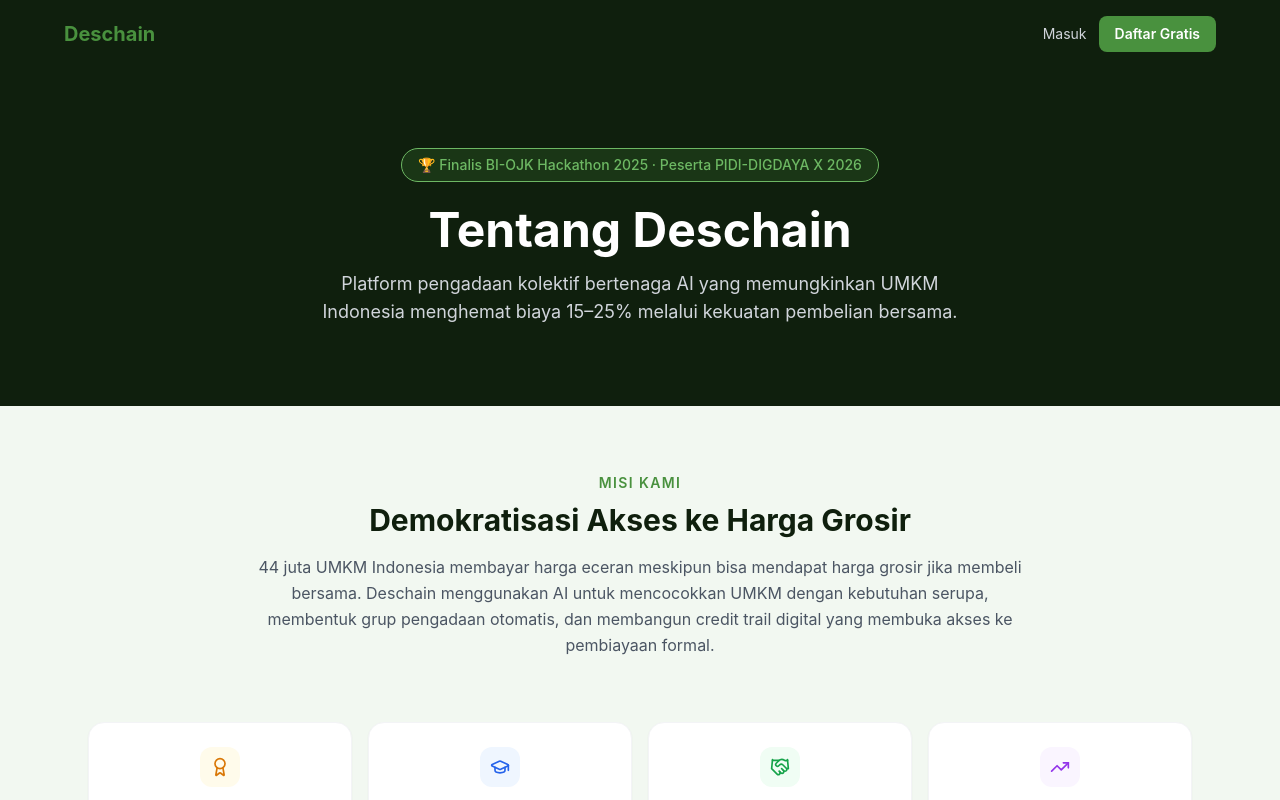
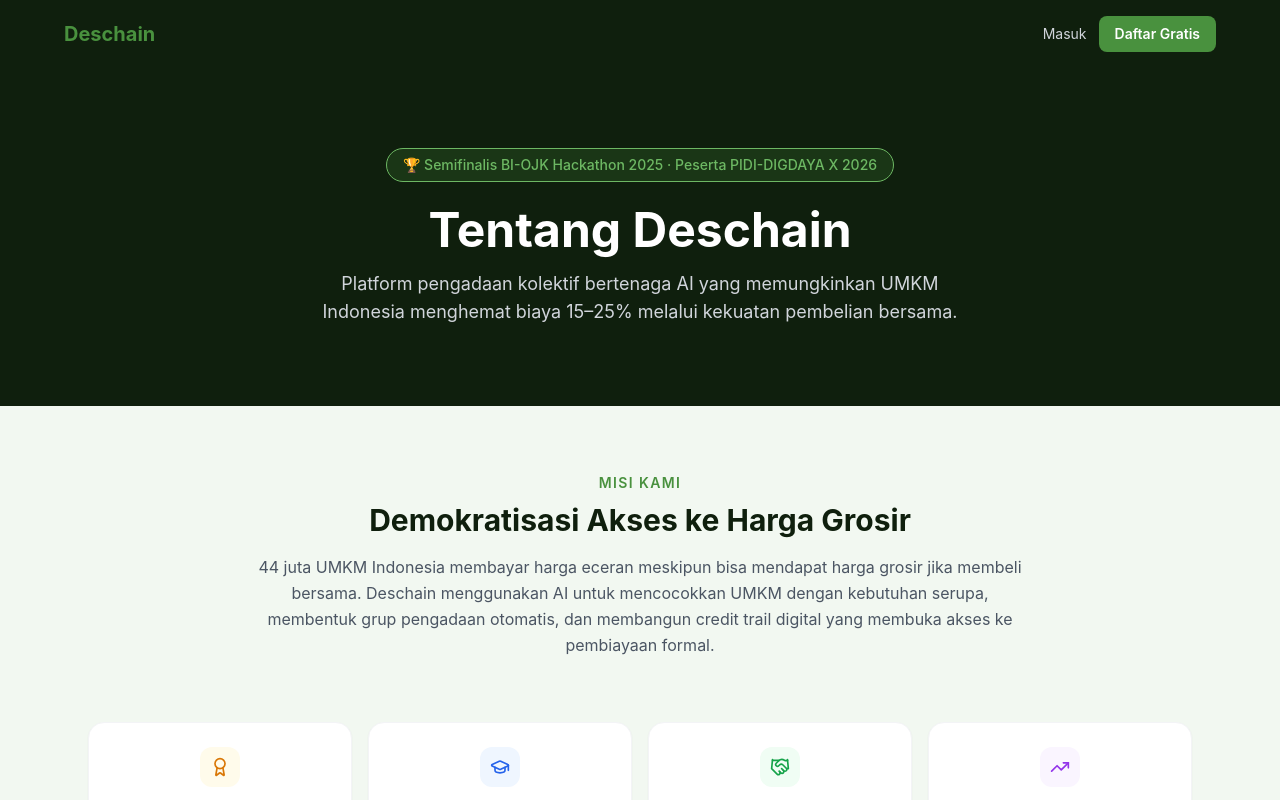
Before and after one commit to khalid200704/deschain-v2, a React (Vite) app in the folder frontend/: page /about in a window 1280 px wide. Shown: the top 800 px of the page. Built offline with nearby package versions, Linux system fonts and the light colour scheme; no server answers.

Commit message:
fix: BI-OJK 2025 semifinalis bukan finalis

```diff
--- a/frontend/src/pages/About.jsx
+++ b/frontend/src/pages/About.jsx
@@ -79,7 +79,7 @@
 ]
 
 const ACHIEVEMENTS = [
-  { icon: Award,       iconCls: 'text-amber-600 bg-amber-50',  label: 'BI-OJK Hackathon 2025', desc: 'Finalis · Kategori Fintech UMKM' },
+  { icon: Award,       iconCls: 'text-amber-600 bg-amber-50',  label: 'BI-OJK Hackathon 2025', desc: 'Semifinalis · Kategori Fintech UMKM' },
   { icon: GraduationCap, iconCls: 'text-blue-600 bg-blue-50', label: 'Universitas Tanjungpura', desc: 'Pontianak, Kalimantan Barat' },
   { icon: Handshake,   iconCls: 'text-green-600 bg-green-50',  label: 'PIDI-DIGDAYA X 2026', desc: 'Peserta · BI · OJK · AFTECH' },
   { icon: TrendingUp,  iconCls: 'text-purple-600 bg-purple-50', label: '65,5 Juta Target', desc: 'UMKM Indonesia berpotensi' },
@@ -105,7 +105,7 @@
       <section className="bg-navy-900 text-white py-20 px-6">
         <div className="max-w-4xl mx-auto text-center">
           <div className="inline-flex items-center gap-2 bg-gold-500 bg-opacity-20 border border-gold-400 rounded-full px-4 py-1.5 text-gold-400 text-sm font-medium mb-6">
-            🏆 Finalis BI-OJK Hackathon 2025 · Peserta PIDI-DIGDAYA X 2026
+            🏆 Semifinalis BI-OJK Hackathon 2025 · Peserta PIDI-DIGDAYA X 2026
           </div>
           <h1 className="text-4xl md:text-5xl font-bold mb-4">Tentang Deschain</h1>
           <p className="text-gray-300 text-lg max-w-2xl mx-auto">
```
